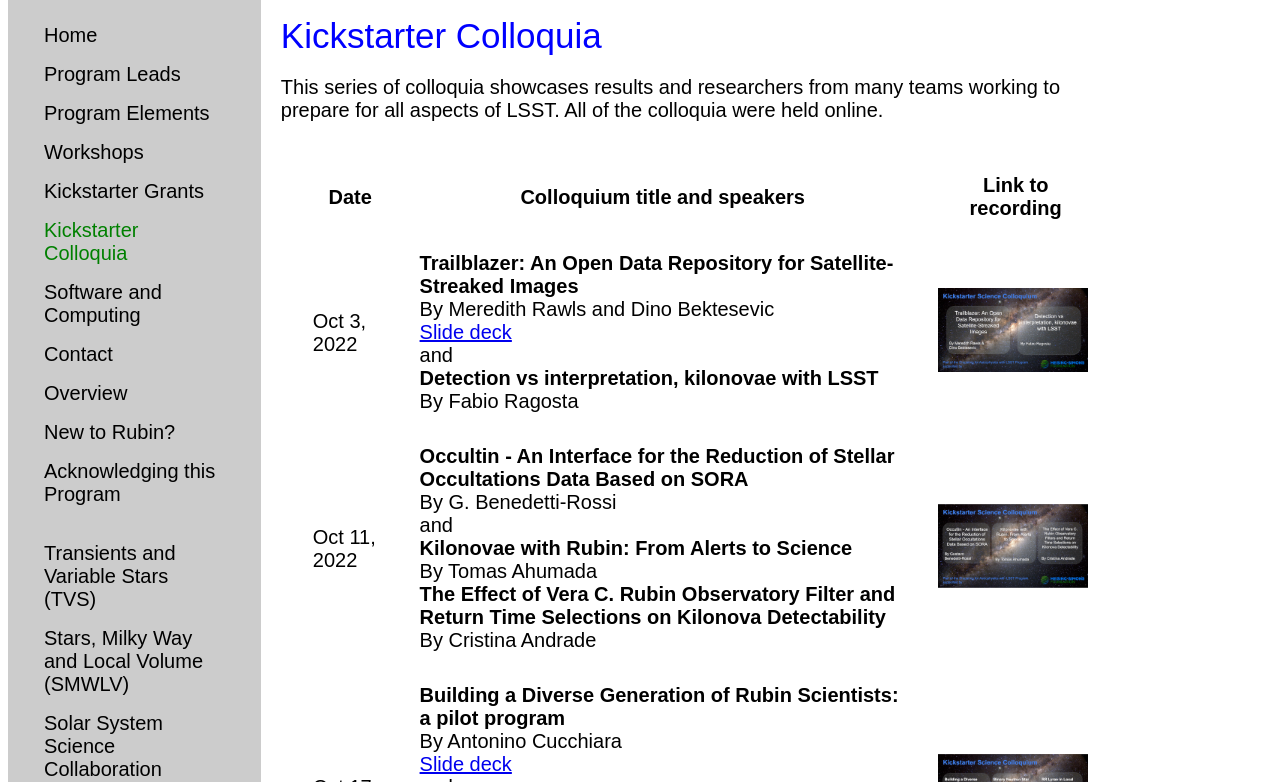
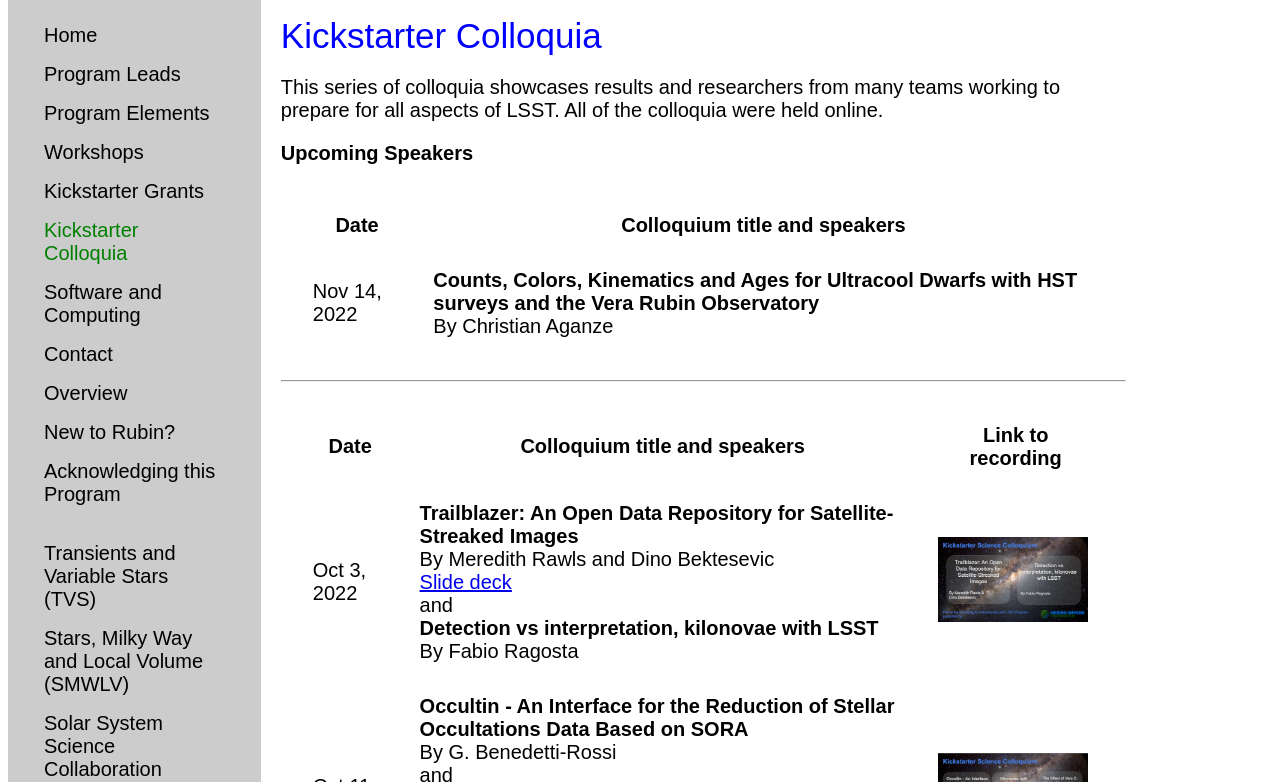
Before and after one commit to lsst-sci-prep/lsst-sci-prep.github.io, a Jekyll site: the page built from kickstarter_colloquia.html, in a window 1280 px wide and 900 px high, scrolled down 879 px, cut to the strip 118-900 px from the top of the window. Built offline with Jekyll 4.4.1, drawn with Linux system fonts in a browser that asks for light colours.

Commit message:
Updated with details of Nov 14, 2022 colloquium

```diff
--- a/kickstarter_colloquia.html
+++ b/kickstarter_colloquia.html
@@ -6,6 +6,20 @@ title: Kickstarter Colloquia
 
 <p>This series of colloquia showcases results and researchers from many teams working to prepare for all aspects
 of LSST.  All of the colloquia were held online.</p>
+
+<h2>Upcoming Speakers</h2>
+<table>
+  <tr>
+    <th>Date</th><th>Colloquium title and speakers</th>
+  </tr>
+  <tr>
+    <td>Nov 14, 2022</td>
+    <td><b>Counts, Colors, Kinematics and Ages for Ultracool Dwarfs with HST surveys and the Vera Rubin Observatory</b><br>
+      By Christian Aganze</td>
+  </tr>
+</table>
+
+<hr>
 
 <table>
   <tr>
```
